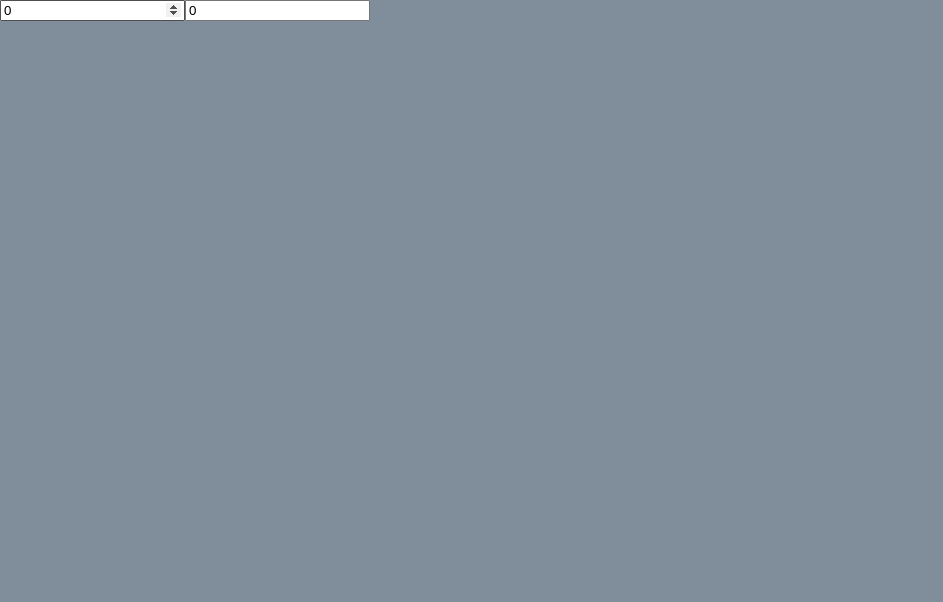
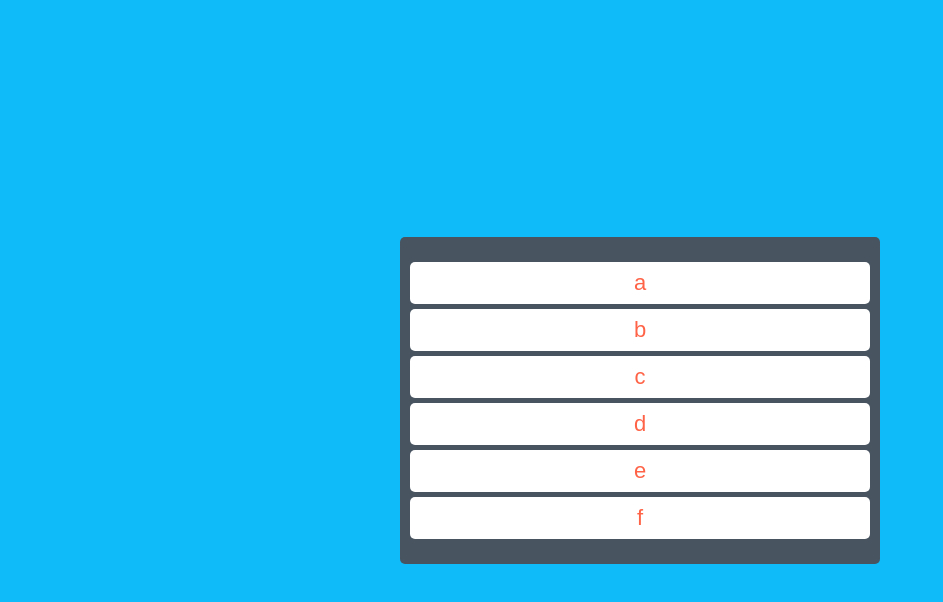
Before and after one commit to Guiwoo/Movie-master, a React (Create React App) app: page / in a window 1280 px wide. Shown: the top 602 px of the page, without its empty margins (0-943 px from the left). Built offline with nearby package versions, Linux system fonts and the light colour scheme.

Commit message:
drag & drop awesome

```diff
--- a/package.json
+++ b/package.json
@@ -14,6 +14,7 @@
     "apexcharts": "^3.33.0",
     "react": "^17.0.2",
     "react-apexcharts": "^1.3.9",
+    "react-beautiful-dnd": "^13.1.0",
     "react-dom": "^17.0.2",
     "react-hook-form": "^7.24.0",
     "react-query": "^3.34.8",
@@ -48,5 +49,8 @@
       "last 1 firefox version",
       "last 1 safari version"
     ]
+  },
+  "devDependencies": {
+    "@types/react-beautiful-dnd": "^13.1.2"
   }
 }
--- a/src/App.tsx
+++ b/src/App.tsx
@@ -1,31 +1,71 @@
-import React from "react";
-import { useRecoilState, useRecoilValue } from "recoil";
-import { hourSelector, minutesState } from "./atom";
+import { DragDropContext, Droppable, Draggable } from "react-beautiful-dnd";
+import styled from "styled-components";
+
+const Wrapper = styled.div`
+  display: flex;
+  max-width: 480px;
+  width: 100%;
+  margin: 0 auto;
+  justify-content: center;
+  align-items: center;
+  height: 100vh;
+`;
+
+const Boards = styled.div`
+  display: grid;
+  width: 100%;
+  grid-template-columns: repeat(1, 1fr);
+`;
+
+const Board = styled.div`
+  padding: 20px 10px;
+  background-color: ${(props) => props.theme.textColor};
+  border-radius: 5px;
+  min-height: 200px;
+`;
+const Card = styled.div`
+  background-color: ${(props) => props.theme.cardColor};
+  border-radius: 5px;
+  padding: 10px;
+  text-align: center;
+  margin: 5px 0px;
+  color: tomato;
+  font-size: 22px;
+`;
+
+const toDos = ["a", "b", "c", "d", "e", "f"];
 
 function App() {
-  const [mins, setMins] = useRecoilState(minutesState);
-  const [hours, setHours] = useRecoilState(hourSelector);
-  const onMinsChange = (event: React.FormEvent<HTMLInputElement>) => {
-    setMins(parseInt(event.currentTarget.value));
-  };
-  const onHoursChange = (event: React.FormEvent<HTMLInputElement>) => {
-    setHours(parseInt(event.currentTarget.value));
-  };
+  const onDragEnd = () => {};
   return (
-    <div>
-      <input
-        value={mins}
-        onChange={onMinsChange}
-        type="number"
-        placeholder="minutes"
-      />
-      <input
-        value={hours}
-        onChange={onHoursChange}
-        type="number"
-        placeholder="hours"
-      />
-    </div>
+    <Wrapper>
+      <Boards>
+        <DragDropContext onDragEnd={onDragEnd}>
+          <div>
+            <Droppable droppableId={"one"}>
+              {(provided) => (
+                <Board ref={provided.innerRef} {...provided.droppableProps}>
+                  {toDos.map((e, index) => (
+                    <Draggable key={index} draggableId={e} index={index}>
+                      {(pro) => (
+                        <Card
+                          ref={pro.innerRef}
+                          {...pro.draggableProps}
+                          {...pro.dragHandleProps}
+                        >
+                          {e}
+                        </Card>
+                      )}
+                    </Draggable>
+                  ))}
+                  {provided.placeholder}
+                </Board>
+              )}
+            </Droppable>
+          </div>
+        </DragDropContext>
+      </Boards>
+    </Wrapper>
   );
 }
 
--- a/src/atom.ts
+++ b/src/atom.ts
@@ -1,19 +1 @@
 import { atom,selector } from "recoil";
-
-
-export const minutesState = atom({
-  key:"minutes",
-  default:0,
-})
-
-export const hourSelector = selector<number>({
-  key:"hours",
-  get:({get})=>{
-    const mins = get(minutesState)
-    return mins/60;
-  },
-  set:({set},newValue)=>{
-    const minutes = Number(newValue) * 60;
-    set(minutesState,minutes)
-  }
-})
--- a/src/styled.d.ts
+++ b/src/styled.d.ts
@@ -7,5 +7,6 @@ declare module 'styled-components' {
       bgColor:string;
       textColor:string;
       accentColor:string;
+      cardColor:string;
   }
 }
--- a/src/styles/theme.ts
+++ b/src/styles/theme.ts
@@ -1,12 +1,13 @@
 import {DefaultTheme} from "styled-components"
 
 export const light:DefaultTheme = {
-    bgColor:"#808e9b",
-    textColor:"#d2dae2",
-    accentColor:"#ffa801"
+    bgColor:"#0fbcf9",
+    textColor:"#485460",
+    accentColor:"#ffa801",
+    cardColor:"#fff"
 }
-export const dark:DefaultTheme = {
-    bgColor:"whitesmoke",
-    textColor:"black",
-    accentColor:"#ffa801"
-}
+// export const dark:DefaultTheme = {
+//     bgColor:"whitesmoke",
+//     textColor:"black",
+//     accentColor:"#ffa801"
+// }
```
Also changed, not shown: 2 other files (tests, documents, lock files or other folders).
